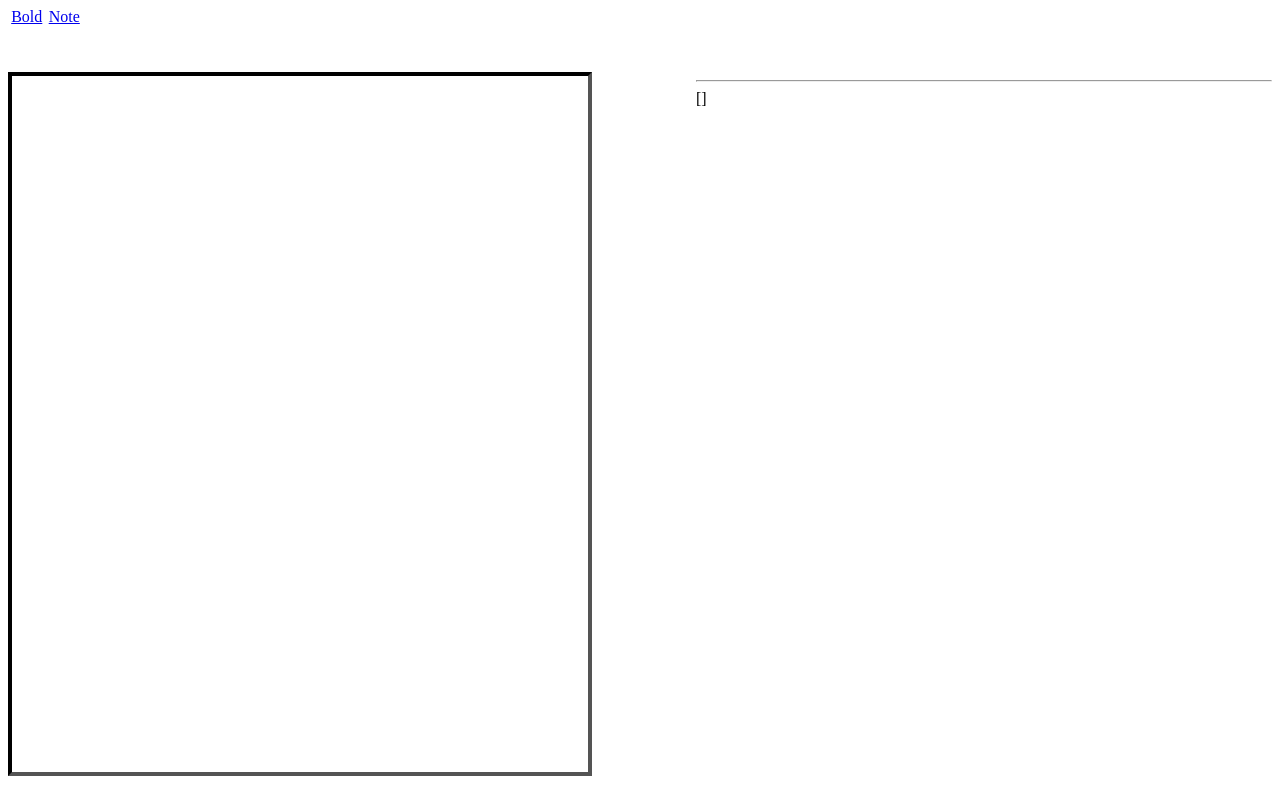
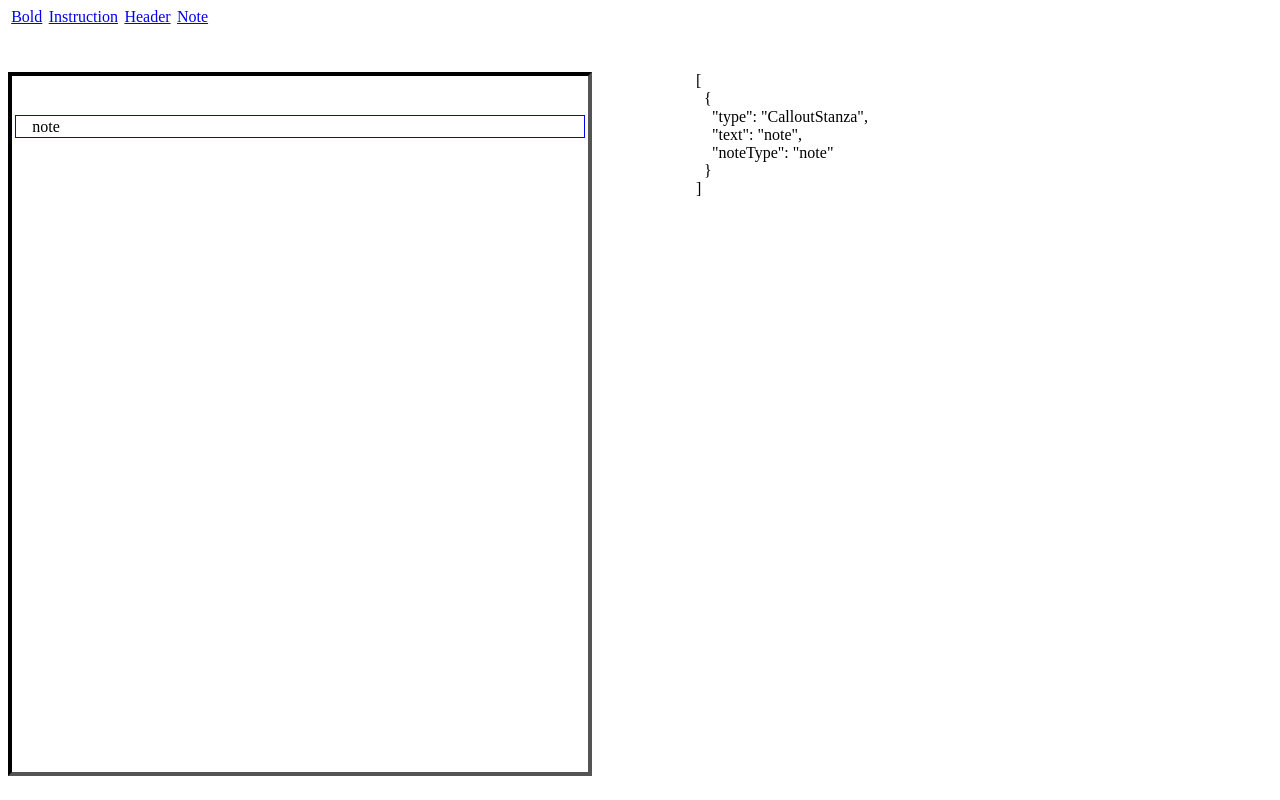
Before and after one commit to Moosemorals/Ocelot-WYSIWUG, a plain HTML site: page index.html in a window 1280 px wide. Both pictures are taken after a click on the link "Note". Drawn offline with Linux system fonts and the light colour scheme.

Commit message:
rewrite, better interface

```diff
--- a/editor.css
+++ b/editor.css
@@ -28,4 +28,26 @@ nav a {
 #preview {
     grid-area: Preview;
     width: 45vw;
+    white-space: pre-wrap;
 }
+
+.stanza {
+    margin: 0.2em;
+    padding: 0.1em;
+    padding-left: 1em;
+    border: 0.5px dashed grey;
+    min-height: 0.8em;
+}
+
+.stanza:active {
+    border: 0.5px solid black;
+}
+
+.stanza.note {
+    border: 1px solid blue;
+
+}
+
+.stanza.instruction::before {
+    content: "-> "
+}
--- a/editor.js
+++ b/editor.js
@@ -18,8 +18,26 @@ function textNode(text) {
     return document.createTextNode(text);
 }
 
-function el(name) {
-    return document.createElement(name);
+function tag(name, options, ...content) {
+    const el = document.createElement(name);
+
+    if (typeof options === "string") {
+        el.setAttribute("class", options)
+    } else if (typeof options === "object") {
+        for (let key in options) {
+            if (options[key] != null) {
+                el.setAttribute(key, options[key]);
+            }
+        }
+    }
+
+    if (content != null) {
+        for (let i = 0; i < content.length; i += 1) {
+            const s = content[i];
+            el.appendChild(textNode(s));
+        }
+    }
+    return el;
 }
 
 function clearElement(el) {
@@ -28,13 +46,38 @@ function clearElement(el) {
     }
 }
 
+function insertHtml(node) {
+    node.classList.add("stanza");
+    $("#editor").appendChild(node);
+    updateEditor();
+}
+
+function addCallout(type) {
+    return () => insertHtml(tag("div", {
+        class: "callout " + type,
+        contentEditable: "true"
+    }, type));
+}
+
+function addInstruction() {
+    return () => insertHtml(tag("div", {
+        class: "instruction",
+        contentEditable: "true"
+    }, "instruction"));
+}
+
 function buildCommandListener(a) {
     const cmd = a.dataset.command;
 
-    if (cmd === "bold") {
-        return () => document.execCommand(cmd, false, null);
-    } else if (cmd === "label") {
-
+    switch (cmd) {
+        case "bold":
+            return () => document.execCommand("bold", false, null);
+        case "instruction":
+            return addInstruction();
+        case "heading":
+            return addCallout("heading")
+        case "note":
+            return addCallout("note")
     }
 }
 
@@ -71,45 +114,66 @@ function getText(el) {
     return result;
 }
 
-function parseDiv(node) {
-    return {
-        type: "InstructionStanza",
-        text: getText(node)
+function handleKeys(e) {
+    if (e.target.classList.contains("stanza") && e.keyCode === 13) {
+        e.preventDefault();
+
+        const editor = $("#editor");
+        const clone = editor.lastElementChild.cloneNode(true);
+
+        clearElement(clone);
+
+        editor.appendChild(clone);
+        clone.focus();
+
+        return false;
     }
 }
 
-function parseEditorHtml(el) {
+function parseToStanzas(node) {
+
     const stanzas = [];
-    const children = el.childNodes;
 
-    for (let i = 0; i < children.length; i += 1) {
-        const node = children[i];
-        if (node.nodeType === 3) {
-            // Text node
+    for (let i = 0; i < node.childNodes.length; i += 1) {
+        const c = node.childNodes[i];
+        if (c.nodeType !== 1 || c.nodeName !== "DIV") {
+            continue;
+        }
+
+        if (c.classList.contains("instruction")) {
             stanzas.push({
                 type: "InstructionStanza",
-                text: node.nodeValue
-            });
-        } else if (node.nodeType == 1) {
-            switch (node.nodeName) {
-                case "DIV":
-                    stanzas.push(parseDiv(node));
-                    break;
-            }
+                text: getText(c)
+            })
+        } else if (c.classList.contains("note")) {
+            stanzas.push({
+                type: "CalloutStanza",
+                text: getText(c),
+                noteType: "note"
+            })
+        } else if (c.classList.contains("note")) {
+            stanzas.push({
+                type: "CalloutStanza",
+                text: getText(c),
+                noteType: "note"
+            })
+        } else if (c.classList.contains("header")) {
+            stanzas.push({
+                type: "CalloutStanza",
+                text: getText(c),
+                noteType: "note"
+            })
         }
     }
-
     return stanzas;
 }
 
-function editorChanged() {
+function updateEditor() {
     const preview = $("#preview");
     clearElement(preview);
-    const html = $("#editor").innerHTML
-    const stanzas = parseEditorHtml($("#editor"));
-    preview.appendChild(textNode(html))
-    preview.appendChild(el("hr"))
+    const stanzas = parseToStanzas($("#editor"))
     preview.appendChild(textNode(JSON.stringify(stanzas, null, 2)))
+
 }
 
 function init() {
@@ -118,15 +182,9 @@ function init() {
     document.execCommand("styleWithCSS", false, false)
 
     // Setup listeners
+    document.addEventListener("keypress", handleKeys);
     $$("a.tool").forEach(a => a.addEventListener("click", buildCommandListener(a)))
-    $("#editor").addEventListener("input", editorChanged);
-
-    // Clean whitespace from the default editor
-    // blame VSC
-    stripWhitespace($("#editor"));
-
-    // Show the default preview
-    editorChanged();
+    $("#editor").addEventListener("input", updateEditor);
 }
 
 
--- a/index.html
+++ b/index.html
@@ -9,13 +9,11 @@
     <body>
         <nav id="toolbar">
             <a class="tool" href="#" data-command='bold'>Bold</a>
-            <!--
-            <a class="tool" href="#" data-command='insertOrderedList'>Ordered list</a>
-            <a class="tool" href="#" data-command='insertUnorderedList'>Ordered list</a>
-            -->
+            <a class="tool" href="#" data-command='instruction'>Instruction</a>
+            <a class="tool" href="#" data-command='header'>Header</a>
             <a class="tool" href="#" data-command='note'>Note</a>
         </nav>
-        <div id="editor" contentEditable>
+        <div id="editor">
         </div>
         <div id="preview"></div>
         <script defer type="module" src="editor.js"></script>
```
